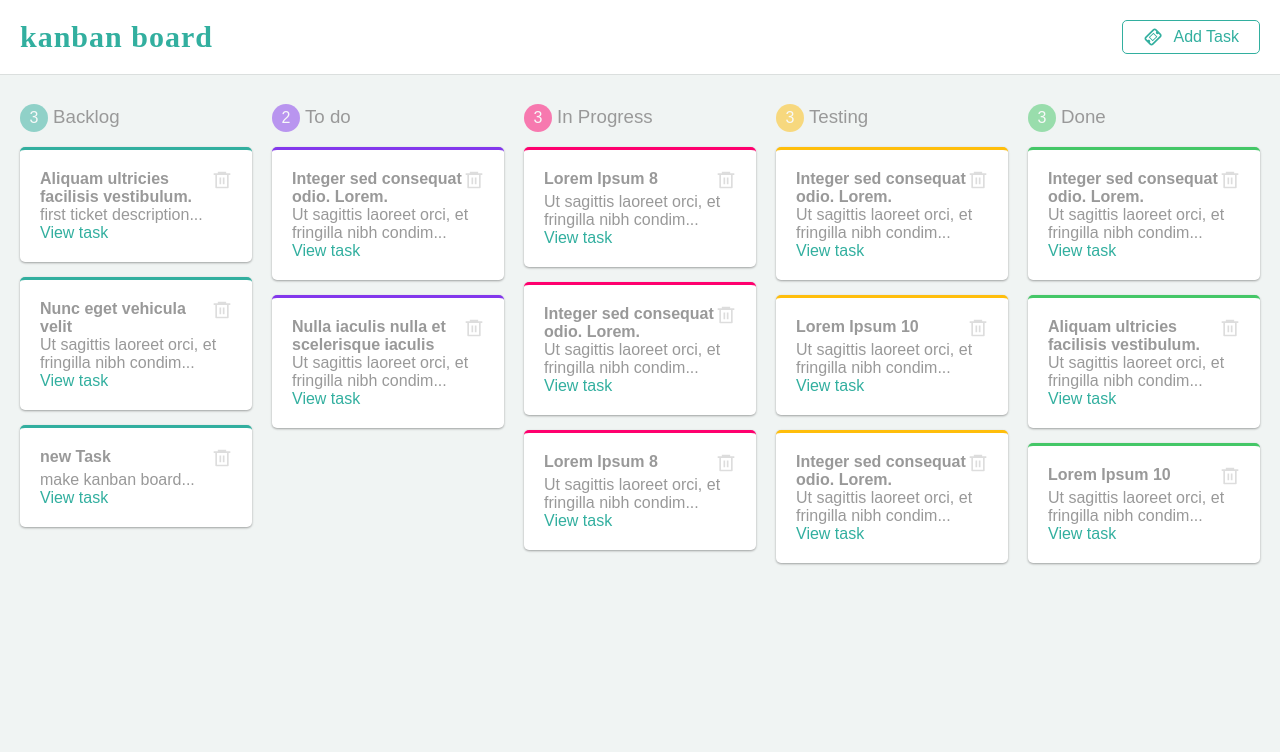
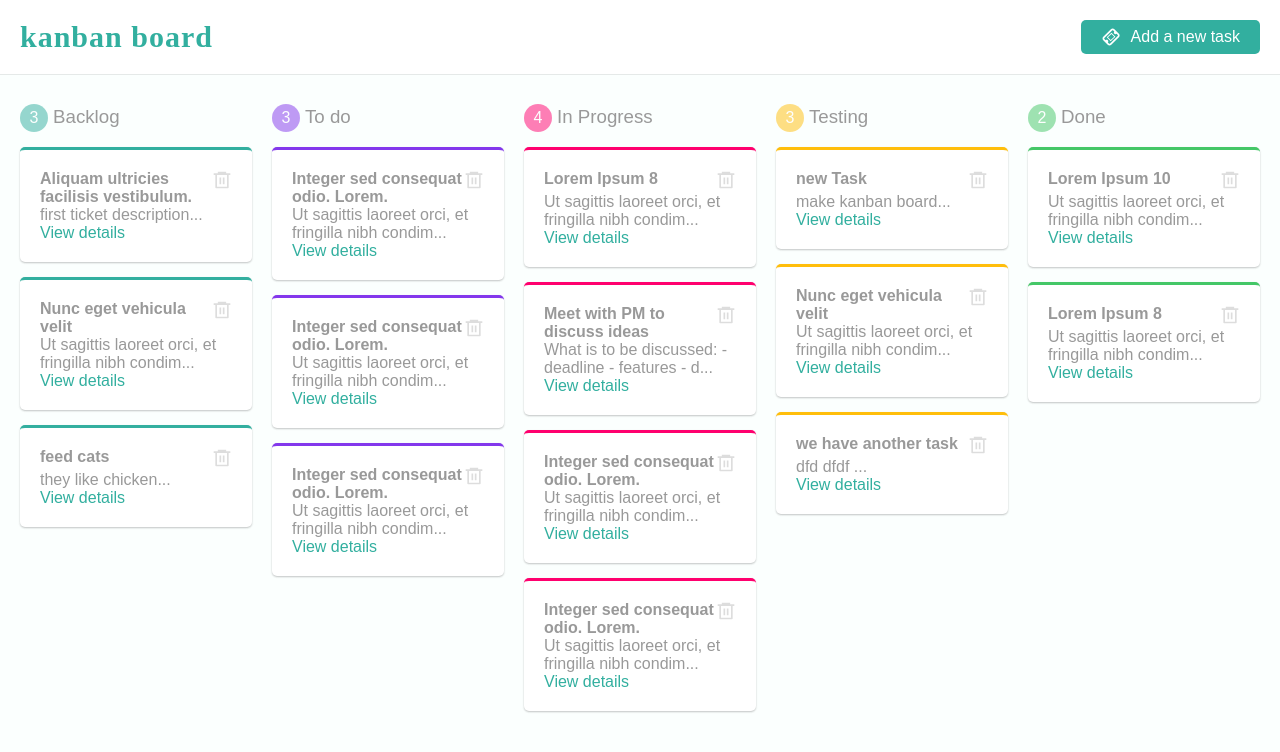
Before and after one commit to shakkamakka/kanban-board, a React (Vite) app: page / in a window 1280 px wide. Shown: the top 752 px of the page. Built offline with nearby package versions, Linux system fonts and the light colour scheme; data requests are answered from the project's data file; a web font is replaced by a local one.

Commit message:
remove create task page, add modal instead + modal component + useOnClickOutside

```diff
--- a/src/App.scss
+++ b/src/App.scss
@@ -16,8 +16,8 @@ $randomColor: rgb(random(255), random(255), random(255));
 $colors: ($appleBlue, $purple, $red, $yellow, $green, $orange);
 
 $boxshadowS: 0 0 1px rgba(0, 0, 0, 0.5);
-$boxshadow: 0 1px 3px rgba(0, 0, 0, 0.12), 0 1px 2px rgba(0, 0, 0, 0.24);
-$boxshadowXL: 0 14px 28px rgba(0, 0, 0, 0.25), 0 10px 10px rgba(0, 0, 0, 0.22);
+$boxshadow: 0 1px 2px rgba(0, 0, 0, 0.12), 0 1px 2px rgba(0, 0, 0, 0.12);
+$boxshadowXL: 0 14px 28px rgba(0, 0, 0, 0.12), 0 10px 10px rgba(0, 0, 0, 0.12);
 $font1: "Neucha", cursive;
 $font2: "Mukta Vaani", sans-serif;
 $lineargradient: linear-gradient(to bottom, $green 5%, $appleBlue 100%);
@@ -61,7 +61,7 @@ html {
 }
 #root {
 	min-height: 100vh;
-	background-color: $gray100;
+	background-color: $gray50;
 }
 .container {
 	display: block;
@@ -98,10 +98,10 @@ h3 {
 }
 .btn_primary {
 	@include Button;
-	background: $lineargradient;
+	background: $appleBlue;
 	color: white;
 	&:hover {
-		background: $appleBlue;
+		background: $lineargradient;
 	}
 }
 .btn_secondary {
@@ -212,11 +212,63 @@ h3 {
 		justify-content: space-between;
 	}
 }
-.create {
-	form {
+.modal {
+	display: none;
+}
+.modal.active {
+	z-index: 999;
+	display: block;
+	position: absolute;
+	top: 0;
+	left: 0;
+	height: 100%;
+	width: 100%;
+	background-color: rgba(0, 0, 0, 0.5);
+	transition: all 1s;
+}
+.modal.active > div {
+	background-color: white;
+	max-width: 50%;
+	max-height: 90%;
+	box-sizing: border-box;
+	overflow: auto;
+	margin: 3% auto;
+	padding: 4rem;
+	text-align: center;
+	display: flex;
+	justify-content: flex-start;
+	position: relative;
+	box-shadow: $boxshadow;
+	border-radius: $borderRadius;
+}
+.modal button.modalclose {
+	float: right;
+	position: absolute;
+	border-radius: 50%;
+	padding: 5px;
+	top: 10px;
+	right: 10px;
+	cursor: pointer;
+	width: 30px;
+	height: 30px;
+	border: 3px solid $gray200;
+	color: $gray200;
+	font-weight: bold;
+	background-color: white;
+}
+.modal button.modalclose:hover {
+	border: 3px solid $gray400;
+	color: $gray400;
+	background-color: white;
+}
+form.create {
 	display: flex;
 	flex-direction: column;
 	text-align: left;
+	width: 100%;
+	h2 {
+		text-align: center;
+	}
 	label {
 		margin-top: 2rem;
 	}
@@ -230,4 +282,3 @@ h3 {
 		@include formstyles;
 	}
 }
-}
--- a/src/App.tsx
+++ b/src/App.tsx
@@ -1,6 +1,6 @@
 import "./App.scss";
 import { Route, Routes } from "react-router-dom";
-import { Board, Task, CreateTask } from "./views";
+import { Board, Task } from "./views";
 import { Nav } from "./components";
 
 function App() {
@@ -10,7 +10,6 @@ function App() {
       <Routes>
         <Route path="/" element={<Board />} />
         <Route path="/task/:statusId/:id" element={<Task />} />
-        <Route path="/create" element={<CreateTask />} />
       </Routes>
     </div>
   );
--- a/src/components/BtnNewTask.tsx
+++ /dev/null
@@ -1,13 +0,0 @@
-import { TiTicket } from "react-icons/ti";
-import { Link } from "react-router-dom";
-
-const BtnNewTask = () => {
-  return (
-    <Link to="/create" className="btn_secondary">
-      <TiTicket />
-      Add Task
-    </Link>
-  );
-};
-
-export default BtnNewTask;
--- a/src/views/CreateTask.tsx
+++ b/src/components/FormCreate.tsx
@@ -1,9 +1,14 @@
 import React, { useState } from 'react';
 import { ListProps } from '../data/interface';
 import useFetch from '../hooks/useFetch';
-import { useNavigate } from 'react-router-dom';
+import { useNavigate, useLocation } from 'react-router-dom';
 
-const CreateTask = () => {
+type props={
+  isOpen:boolean,
+  setIsModalOpen:(isOpen:boolean)=>void
+}
+
+const FormCreate = ({setIsModalOpen}:props ) => {
   const navigate= useNavigate();
   const {
     data
@@ -15,7 +20,7 @@ const CreateTask = () => {
   const [statusString, setStatusString] = useState<string | undefined>("Backlog");
   const [isPending, setIsPending] = useState(false);
 
-  const handleSubmit=(e:React.FormEvent)=>{
+  const handleSubmitted=(e:React.FormEvent)=>{
     e.preventDefault();
     const id = Date.now();
     const task = {id, title, description};
@@ -37,14 +42,19 @@ const CreateTask = () => {
       })
     }).then(()=>{
       setIsPending(false);
-      navigate("/");
+      setIsModalOpen(false);
+      if(location.pathname==='/'){
+        window.location.reload();
+      }
+      else{
+        navigate('/');
+      }
     })
   }
 
   return (
-    <section className="page create">
-      <h2>Create a new Task</h2>
-      <form onSubmit={(e)=>handleSubmit(e)}>
+      <form className="create" onSubmit={(e)=>handleSubmitted(e)}>
+        <h2>Create a new Task</h2>
         <label>Title</label>
         <input
           type="text"
@@ -72,8 +82,7 @@ const CreateTask = () => {
         {!isPending && <button type="submit" className='btn_primary center'>Add Task</button>}
         {isPending && <button type="submit" className='btn_primary center' disabled>Saving...</button>}
       </form>
-    </section>
   )
 }
 
-export default CreateTask
+export default FormCreate
--- /dev/null
+++ b/src/components/Modal.tsx
@@ -0,0 +1,27 @@
+import React, {useRef, useEffect} from 'react'
+import useOnClickOutside from '../hooks/useOnClickOutside';
+
+type ModalProps={
+  children:any,
+  isOpen:boolean,
+  setIsOpen:(isOpen:boolean)=>void
+}
+
+const Modal = ({ children, isOpen, setIsOpen }:ModalProps) => {
+  const wrapperRef = useRef<HTMLDivElement>(null);
+  useOnClickOutside(wrapperRef, ()=> setIsOpen(false));
+
+  return (
+    <div className={isOpen ? "modal active" : "modal"}>
+      <div ref={wrapperRef}>
+        {children}
+        <button className="modalclose" onClick={() => setIsOpen(false)}>
+          {" "}
+          X{" "}
+        </button>
+      </div>
+    </div>
+  );
+};
+
+export default Modal
--- /dev/null
+++ b/src/components/ModalCreate.tsx
@@ -0,0 +1,25 @@
+import {useState} from 'react'
+import { TiTicket } from "react-icons/ti";
+import FormCreate from './FormCreate';
+import Modal from './Modal';
+
+const ModalCreate = () => {
+  const [isModalOpen, setIsModalOpen] = useState<boolean>(false);
+
+  return (
+    <>
+    <button className='btn_primary' onClick={()=>setIsModalOpen(true)}>
+      <TiTicket /> Add a new task
+    </button>
+
+    <Modal
+      isOpen={isModalOpen}
+      setIsOpen={setIsModalOpen}
+    >
+      <FormCreate setIsModalOpen={setIsModalOpen} />
+    </Modal>
+    </>
+  )
+}
+
+export default ModalCreate
--- a/src/components/Nav.tsx
+++ b/src/components/Nav.tsx
@@ -1,5 +1,5 @@
 import { Link } from "react-router-dom";
-import { BtnNewTask } from ".";
+import ModalCreate from "./ModalCreate";
 
 const Nav = () => {
   return (
@@ -7,7 +7,7 @@ const Nav = () => {
       <Link to="/">
         <h1>kanban board</h1>
       </Link>
-      <BtnNewTask />
+      <ModalCreate />
     </nav>
   );
 };
--- a/src/components/index.ts
+++ b/src/components/index.ts
@@ -1,5 +1,8 @@
 import Nav from "./Nav";
-import BtnNewTask from "./BtnNewTask";
 import Row from "./Row";
+import FormCreate from "./FormCreate";
 
-export { Nav, BtnNewTask, Row };
+export {
+  Nav,
+  FormCreate,
+  Row };
--- a/src/data/db.json
+++ b/src/data/db.json
@@ -14,9 +14,9 @@
           "description": "Ut sagittis laoreet orci, et fringilla nibh condimentum in. Sed mattis non turpis sit amet sagittis. Fusce enim tellus, gravida ac laoreet sed, feugiat sed ligula. Duis faucibus justo quis tristique luctus. Nullam auctor elit sed velit consectetur, at venenatis ex tempus. Ut sagittis laoreet orci, et fringilla nibh condimentum in. Sed mattis non turpis sit amet sagittis. Fusce enim tellus, gravida ac laoreet sed, feugiat sed ligula. Duis faucibus justo quis tristique luctus. Nullam auctor elit sed velit consectetur, at venenatis ex tempus."
         },
         {
-          "id": 1658341869617,
-          "title": "new Task",
-          "description": "make kanban board"
+          "id": 1658423880497,
+          "title": "feed cats",
+          "description": "they like chicken"
         }
       ],
       "id": 1
@@ -25,14 +25,19 @@
       "value": "To do",
       "tasks": [
         {
-          "id": 6,
+          "id": 7,
           "title": "Integer sed consequat odio. Lorem.",
           "description": "Ut sagittis laoreet orci, et fringilla nibh condimentum in. Sed mattis non turpis sit amet sagittis. Fusce enim tellus, gravida ac laoreet sed, feugiat sed ligula. Duis faucibus justo quis tristique luctus. Nullam auctor elit sed velit consectetur, at venenatis ex tempus. Ut sagittis laoreet orci, et fringilla nibh condimentum in. Sed mattis non turpis sit amet sagittis. Fusce enim tellus, gravida ac laoreet sed, feugiat sed ligula. Duis faucibus justo quis tristique luctus. Nullam auctor elit sed velit consectetur, at venenatis ex tempus."
         },
         {
-          "id": 2,
-          "title": "Nulla iaculis nulla et scelerisque iaculis",
-          "description": "Ut sagittis laoreet orci, et fringilla nibh condimentum in. Sed mattis non turpis sit amet sagittis. Fusce enim tellus, gravida ac laoreet sed, feugiat sed ligula. Duis faucibus justo quis tristique luctus. Nullam auctor elit sed velit consectetur, at venenatis ex tempus. Nulla iaculis nulla et scelerisque iaculis."
+          "id": 11,
+          "title": "Integer sed consequat odio. Lorem.",
+          "description": "Ut sagittis laoreet orci, et fringilla nibh condimentum in. Sed mattis non turpis sit amet sagittis. Fusce enim tellus, gravida ac laoreet sed, feugiat sed ligula. Duis faucibus justo quis tristique luctus. Nullam auctor elit sed velit consectetur, at venenatis ex tempus. Ut sagittis laoreet orci, et fringilla nibh condimentum in. Sed mattis non turpis sit amet sagittis. Fusce enim tellus, gravida ac laoreet sed, feugiat sed ligula. Duis faucibus justo quis tristique luctus. Nullam auctor elit sed velit consectetur, at venenatis ex tempus."
+        },
+        {
+          "id": 9,
+          "title": "Integer sed consequat odio. Lorem.",
+          "description": "Ut sagittis laoreet orci, et fringilla nibh condimentum in. Sed mattis non turpis sit amet sagittis. Fusce enim tellus, gravida ac laoreet sed, feugiat sed ligula. Duis faucibus justo quis tristique luctus. Nullam auctor elit sed velit consectetur, at venenatis ex tempus. Ut sagittis laoreet orci, et fringilla nibh condimentum in. Sed mattis non turpis sit amet sagittis. Fusce enim tellus, gravida ac laoreet sed, feugiat sed ligula. Duis faucibus justo quis tristique luctus. Nullam auctor elit sed velit consectetur, at venenatis ex tempus."
         }
       ],
       "id": 2
@@ -46,13 +51,18 @@
           "description": "Ut sagittis laoreet orci, et fringilla nibh condimentum in. Sed mattis non turpis sit amet sagittis. Fusce enim tellus, gravida ac laoreet sed, feugiat sed ligula. Duis faucibus justo quis tristique luctus. Nullam auctor elit sed velit consectetur, at venenatis ex tempus. Ut sagittis laoreet orci, et fringilla nibh condimentum in. Sed mattis non turpis sit amet sagittis. Fusce enim tellus, gravida ac laoreet sed, feugiat sed ligula. Duis faucibus justo quis tristique luctus. Nullam auctor elit sed velit consectetur, at venenatis ex tempus."
         },
         {
-          "id": 7,
+          "id": 1658423956054,
+          "title": "Meet with PM to discuss ideas",
+          "description": "What is to be discussed:\n- deadline\n- features\n- design"
+        },
+        {
+          "id": 13,
           "title": "Integer sed consequat odio. Lorem.",
           "description": "Ut sagittis laoreet orci, et fringilla nibh condimentum in. Sed mattis non turpis sit amet sagittis. Fusce enim tellus, gravida ac laoreet sed, feugiat sed ligula. Duis faucibus justo quis tristique luctus. Nullam auctor elit sed velit consectetur, at venenatis ex tempus. Ut sagittis laoreet orci, et fringilla nibh condimentum in. Sed mattis non turpis sit amet sagittis. Fusce enim tellus, gravida ac laoreet sed, feugiat sed ligula. Duis faucibus justo quis tristique luctus. Nullam auctor elit sed velit consectetur, at venenatis ex tempus."
         },
         {
-          "id": 8,
-          "title": "Lorem Ipsum 8",
+          "id": 6,
+          "title": "Integer sed consequat odio. Lorem.",
           "description": "Ut sagittis laoreet orci, et fringilla nibh condimentum in. Sed mattis non turpis sit amet sagittis. Fusce enim tellus, gravida ac laoreet sed, feugiat sed ligula. Duis faucibus justo quis tristique luctus. Nullam auctor elit sed velit consectetur, at venenatis ex tempus. Ut sagittis laoreet orci, et fringilla nibh condimentum in. Sed mattis non turpis sit amet sagittis. Fusce enim tellus, gravida ac laoreet sed, feugiat sed ligula. Duis faucibus justo quis tristique luctus. Nullam auctor elit sed velit consectetur, at venenatis ex tempus."
         }
       ],
@@ -62,19 +72,19 @@
       "value": "Testing",
       "tasks": [
         {
-          "id": 9,
-          "title": "Integer sed consequat odio. Lorem.",
+          "id": 1658341869617,
+          "title": "new Task",
+          "description": "make kanban board"
+        },
+        {
+          "id": 3,
+          "title": "Nunc eget vehicula velit",
           "description": "Ut sagittis laoreet orci, et fringilla nibh condimentum in. Sed mattis non turpis sit amet sagittis. Fusce enim tellus, gravida ac laoreet sed, feugiat sed ligula. Duis faucibus justo quis tristique luctus. Nullam auctor elit sed velit consectetur, at venenatis ex tempus. Ut sagittis laoreet orci, et fringilla nibh condimentum in. Sed mattis non turpis sit amet sagittis. Fusce enim tellus, gravida ac laoreet sed, feugiat sed ligula. Duis faucibus justo quis tristique luctus. Nullam auctor elit sed velit consectetur, at venenatis ex tempus."
         },
         {
-          "id": 10,
-          "title": "Lorem Ipsum 10",
-          "description": "Ut sagittis laoreet orci, et fringilla nibh condimentum in. Sed mattis non turpis sit amet sagittis. Fusce enim tellus, gravida ac laoreet sed, feugiat sed ligula. Duis faucibus justo quis tristique luctus. Nullam auctor elit sed velit consectetur, at venenatis ex tempus. Ut sagittis laoreet orci, et fringilla nibh condimentum in. Sed mattis non turpis sit amet sagittis. Fusce enim tellus, gravida ac laoreet sed, feugiat sed ligula. Duis faucibus justo quis tristique luctus. Nullam auctor elit sed velit consectetur, at venenatis ex tempus."
-        },
-        {
-          "id": 11,
-          "title": "Integer sed consequat odio. Lorem.",
-          "description": "Ut sagittis laoreet orci, et fringilla nibh condimentum in. Sed mattis non turpis sit amet sagittis. Fusce enim tellus, gravida ac laoreet sed, feugiat sed ligula. Duis faucibus justo quis tristique luctus. Nullam auctor elit sed velit consectetur, at venenatis ex tempus. Ut sagittis laoreet orci, et fringilla nibh condimentum in. Sed mattis non turpis sit amet sagittis. Fusce enim tellus, gravida ac laoreet sed, feugiat sed ligula. Duis faucibus justo quis tristique luctus. Nullam auctor elit sed velit consectetur, at venenatis ex tempus."
+          "id": 1658418233278,
+          "title": "we have another task",
+          "description": "dfd dfdf "
         }
       ],
       "id": 4
@@ -83,18 +93,13 @@
       "value": "Done",
       "tasks": [
         {
-          "id": 13,
-          "title": "Integer sed consequat odio. Lorem.",
+          "id": 14,
+          "title": "Lorem Ipsum 10",
           "description": "Ut sagittis laoreet orci, et fringilla nibh condimentum in. Sed mattis non turpis sit amet sagittis. Fusce enim tellus, gravida ac laoreet sed, feugiat sed ligula. Duis faucibus justo quis tristique luctus. Nullam auctor elit sed velit consectetur, at venenatis ex tempus. Ut sagittis laoreet orci, et fringilla nibh condimentum in. Sed mattis non turpis sit amet sagittis. Fusce enim tellus, gravida ac laoreet sed, feugiat sed ligula. Duis faucibus justo quis tristique luctus. Nullam auctor elit sed velit consectetur, at venenatis ex tempus."
         },
         {
-          "id": 5,
-          "title": "Aliquam ultricies facilisis vestibulum.",
-          "description": "Ut sagittis laoreet orci, et fringilla nibh condimentum in. Sed mattis non turpis sit amet sagittis. Fusce enim tellus, gravida ac laoreet sed, feugiat sed ligula. Duis faucibus justo quis tristique luctus. Nullam auctor elit sed velit consectetur, at venenatis ex tempus. Ut sagittis laoreet orci, et fringilla nibh condimentum in. Sed mattis non turpis sit amet sagittis. Fusce enim tellus, gravida ac laoreet sed, feugiat sed ligula. Duis faucibus justo quis tristique luctus. Nullam auctor elit sed velit consectetur, at venenatis ex tempus."
-        },
-        {
-          "id": 14,
-          "title": "Lorem Ipsum 10",
+          "id": 8,
+          "title": "Lorem Ipsum 8",
           "description": "Ut sagittis laoreet orci, et fringilla nibh condimentum in. Sed mattis non turpis sit amet sagittis. Fusce enim tellus, gravida ac laoreet sed, feugiat sed ligula. Duis faucibus justo quis tristique luctus. Nullam auctor elit sed velit consectetur, at venenatis ex tempus. Ut sagittis laoreet orci, et fringilla nibh condimentum in. Sed mattis non turpis sit amet sagittis. Fusce enim tellus, gravida ac laoreet sed, feugiat sed ligula. Duis faucibus justo quis tristique luctus. Nullam auctor elit sed velit consectetur, at venenatis ex tempus."
         }
       ],
--- /dev/null
+++ b/src/hooks/useOnClickOutside.tsx
@@ -0,0 +1,29 @@
+import { useEffect, RefObject } from "react";
+
+type Event = MouseEvent | TouchEvent;
+
+const useOnClickOutside = <T extends HTMLElement = HTMLElement>(
+  ref: RefObject<T>,
+  handler: (event: Event) => void
+) => {
+  useEffect(() => {
+    const listener = (event: Event) => {
+      // Call the handler only if the click is outside of the element passed.
+      const el = ref?.current;
+      if (!el || el.contains((event?.target as Node) || null)) {
+        return;
+      }
+      handler(event);
+    };
+
+    document.addEventListener("mousedown", listener);
+    document.addEventListener("touchstart", listener);
+
+    return () => {
+      document.removeEventListener("mousedown", listener);
+      document.removeEventListener("touchstart", listener);
+    };
+  }, [ref, handler]);
+};
+
+export default useOnClickOutside;
--- a/src/views/Board.tsx
+++ b/src/views/Board.tsx
@@ -31,9 +31,7 @@ const Board = () => {
           "value":list.value,
           "tasks":list.tasks
         })
-      }).then(res=>{
-        console.log(res)
-      });
+      })
     });
     setDataList(newdata);
   }
@@ -81,7 +79,6 @@ const Board = () => {
   }
 
   const handleDelete = (id:number) =>{
-    console.log("deleet")
     const newData = dataList.map((list:ListProps) => ({ ...list, "tasks": list.tasks.filter((task:TaskProps)=>task.id!==id)}));
     updateDB(newData);
   }
@@ -112,7 +109,7 @@ const Board = () => {
                 draggable
                 onDragStart={(e)=> handleDragStart(e, id)}
                 onDragOver={(e)=>handleDragOverCard(e, id, index, s.id, statusIndex)}
-                onDragLeave={()=>setTouchCardId(0)}
+                onDragLeave={()=> setTouchCardId(0)}
                 onDrop={()=>handleOnDropCard()}
                 >
                   <div className="card-header">
@@ -121,7 +118,7 @@ const Board = () => {
                   </div>
 
                   <span className="card__description">{description?.substring(0, 50)}...</span>
-                  <Link to={`/task/${s.id}/${id}`} draggable={false}>View task </Link>
+                  <Link to={`/task/${s.id}/${id}`} draggable={false}>View details </Link>
                 </div>
               ))}
               <div
--- a/src/views/index.ts
+++ b/src/views/index.ts
@@ -1,5 +1,4 @@
 import Board from "./Board";
 import Task from "./Task";
-import CreateTask from "./CreateTask";
 
-export { Board, Task, CreateTask };
+export { Board, Task };
```
Lines whose indentation alone changed are shown as unchanged.
